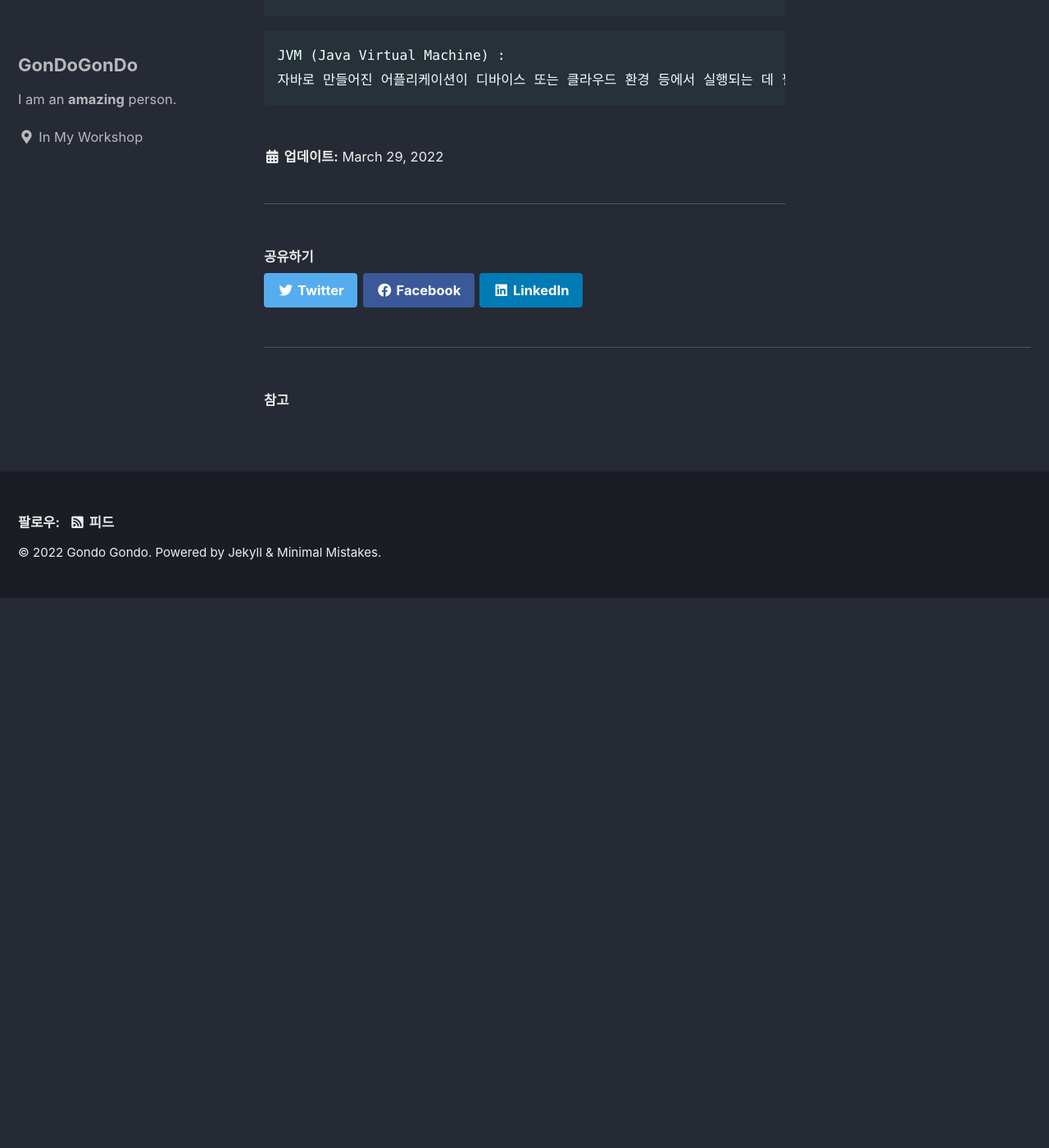
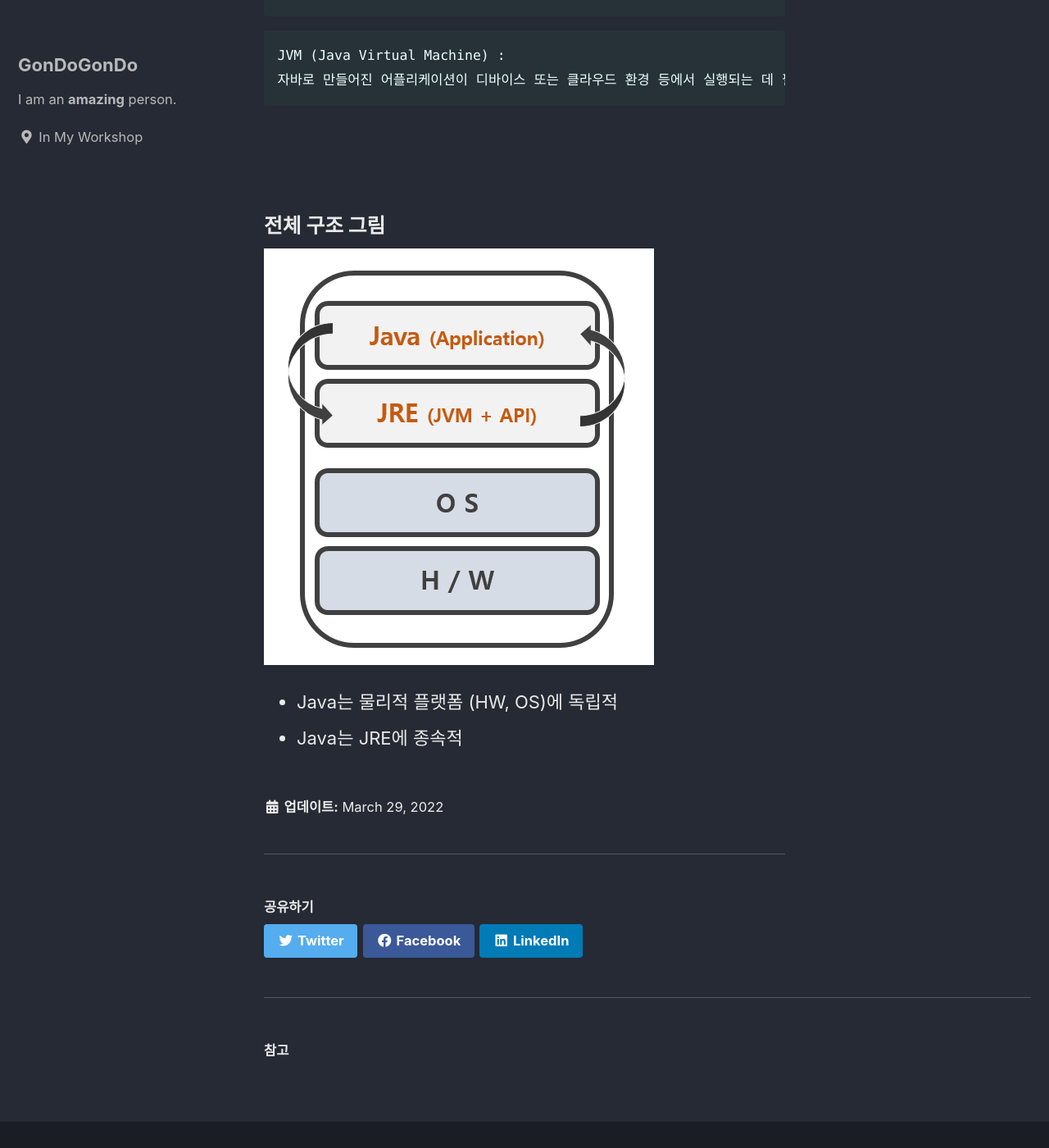
Before and after one commit to dmsgus6523/dmsgus6523.github.io, a Jekyll site: the page built from _posts/2022-03-29-Java기초.md, in a window 1280 px wide and 1400 px high, scrolled down 2247 px. Shown: the whole window at 82% size. Built offline with Jekyll 4.4.1, drawn with Linux system fonts in a browser that asks for light colours; cached includes are drawn as plain includes; before the commit the page ends 2976 px from its top, so only the background shows below that.

Commit message:
change post

````diff
--- a/_posts/2022-03-29-Java기초.md
+++ b/_posts/2022-03-29-Java기초.md
@@ -60,3 +60,9 @@ JRE는 아래 세 가지로 구성되어있는데
 JVM (Java Virtual Machine) :
 자바로 만들어진 어플리케이션이 디바이스 또는 클라우드 환경 등에서 실행되는 데 필요한 리소스를 확보하도록 보장하는 역할
 ```
+<br/><br/>
+
+### 전체 구조 그림
+![Image Alt Java 실행 전체 구조](/assets/img/2.png)
+- Java는 물리적 플랫폼 (HW, OS)에 독립적
+- Java는 JRE에 종속적
````
